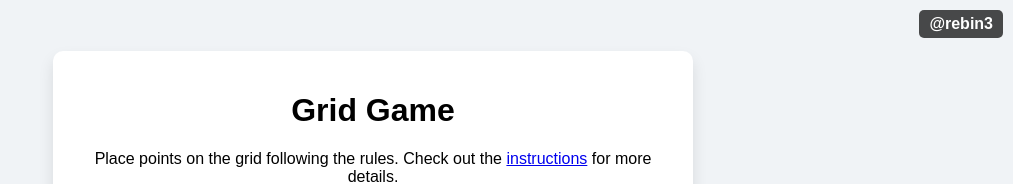
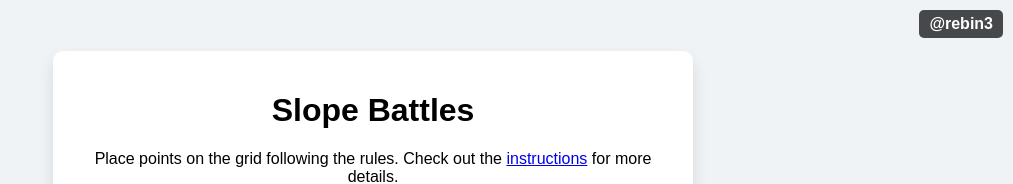
Before and after one commit to Reben80/StronglyCostasGame, a plain HTML site: page index.html in a window 1280 px wide. Shown: the top 184 px of the page, without its empty margins (267-1280 px from the left). Drawn offline with Linux system fonts and the light colour scheme.

Commit message:
Update index.html

```diff
--- a/index.html
+++ b/index.html
@@ -83,7 +83,7 @@
 <body>
     <a href="https://twitter.com/rebin3" class="twitter-handle">@rebin3</a>
     <div class="container">
-        <h1>Grid Game</h1>
+        <h1>Slope Battles</h1>
         <p>Place points on the grid following the rules. Check out the <a href="instructions.html">instructions</a> for more details.</p>
         <canvas id="gameCanvas" width="400" height="400"></canvas>
         <div class="controls">
```
